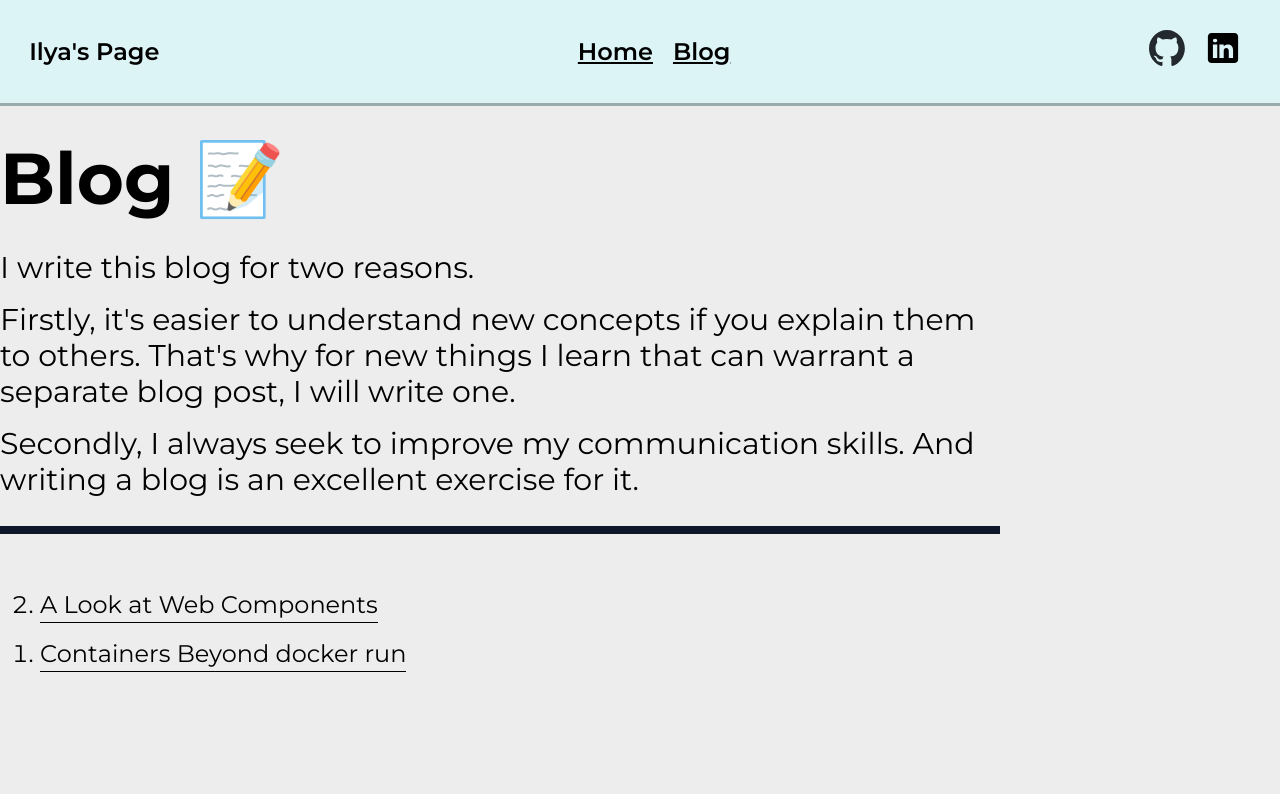
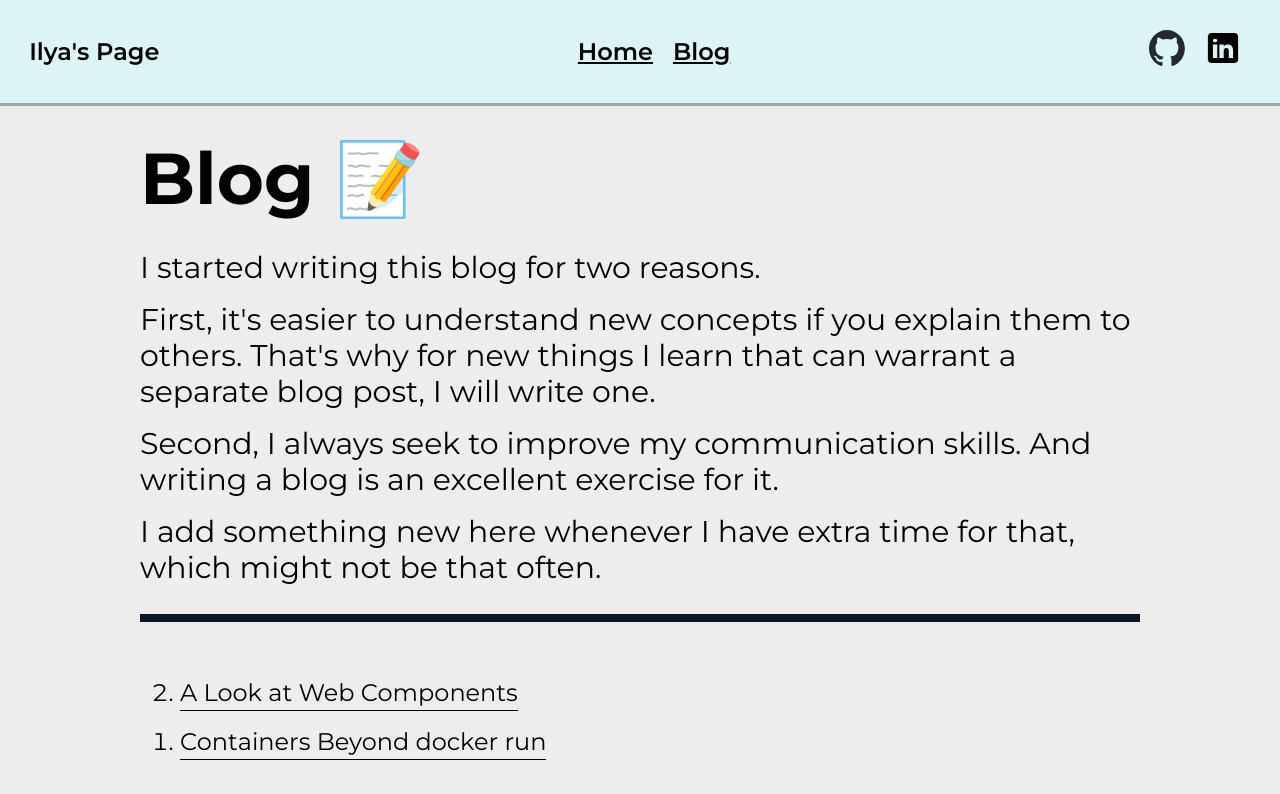
Before and after one commit to ilya-wd/ilya-page, a website: page html/blogs-main.html in a window 1280 px wide. Drawn offline with Linux system fonts and the light colour scheme.

Commit message:
fix: fixed margins and text at blogs-main

```diff
--- a/html/blogs-main.html
+++ b/html/blogs-main.html
@@ -10,19 +10,23 @@
   </head>
   <body>
     <my-header></my-header>
-    <div class="main-body">
+    <div class="main-body mx-auto">
       <h1 class="text-4xl md:text-7xl lg:text-7xl text-left font-bold my-9">Blog 📝</h1>
 
       <div class="text-lg md:text-3l lg:text-3xl text-left">
-        <p class="my-4">I write this blog for two reasons.</p>
+        <p class="my-4">I started writing this blog for two reasons.</p>
         <p class="my-4">
-          Firstly, it's easier to understand new concepts if you explain them to others.
+          First, it's easier to understand new concepts if you explain them to others.
           That's why for new things I learn that can warrant a separate blog post, I will
           write one.
         </p>
         <p class="my-4">
-          Secondly, I always seek to improve my communication skills. And writing a blog
-          is an excellent exercise for it.
+          Second, I always seek to improve my communication skills. And writing a blog is
+          an excellent exercise for it.
+        </p>
+        <p class="my-4">
+          I add something new here whenever I have extra time for that, which might not be
+          that often.
         </p>
       </div>
       <div class="border-4 border-slate-900 mb-8 my-7"></div>
```
